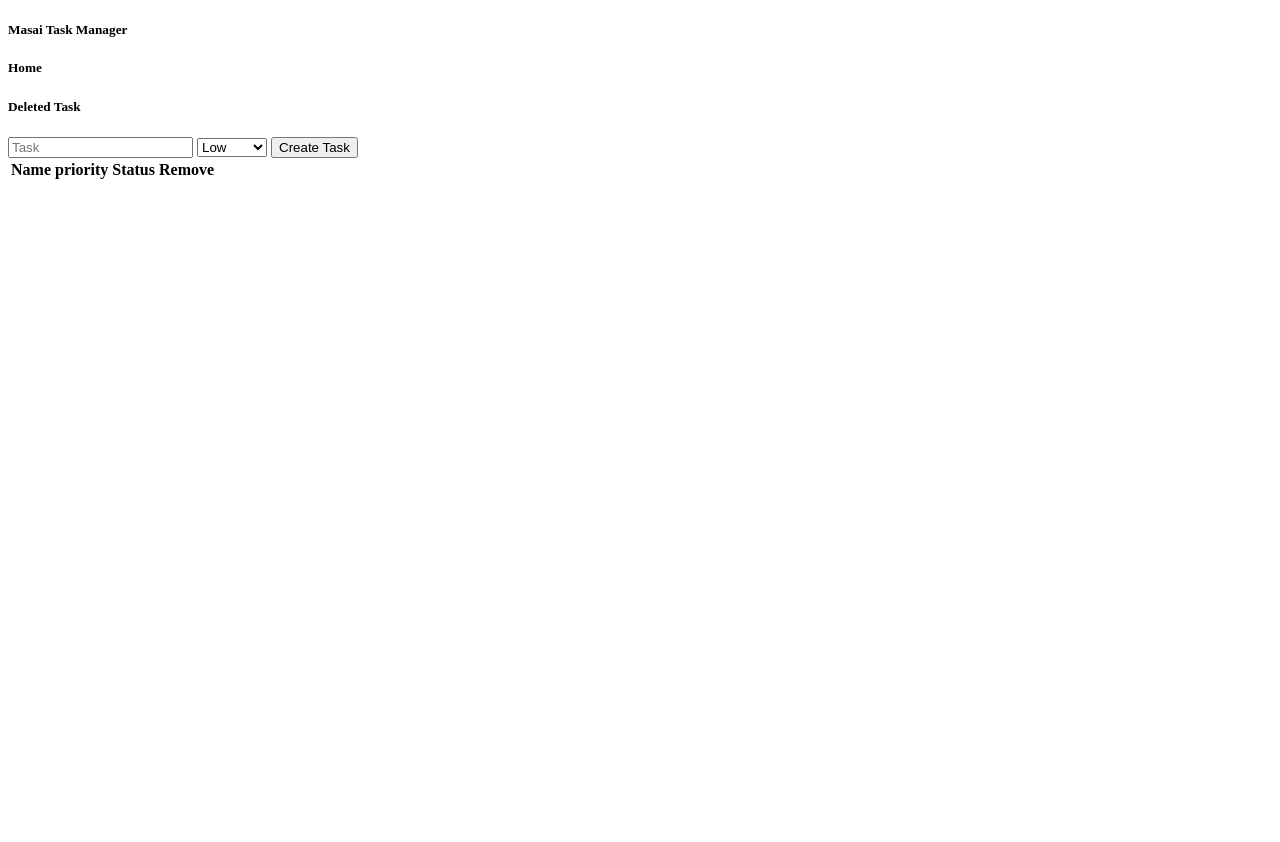
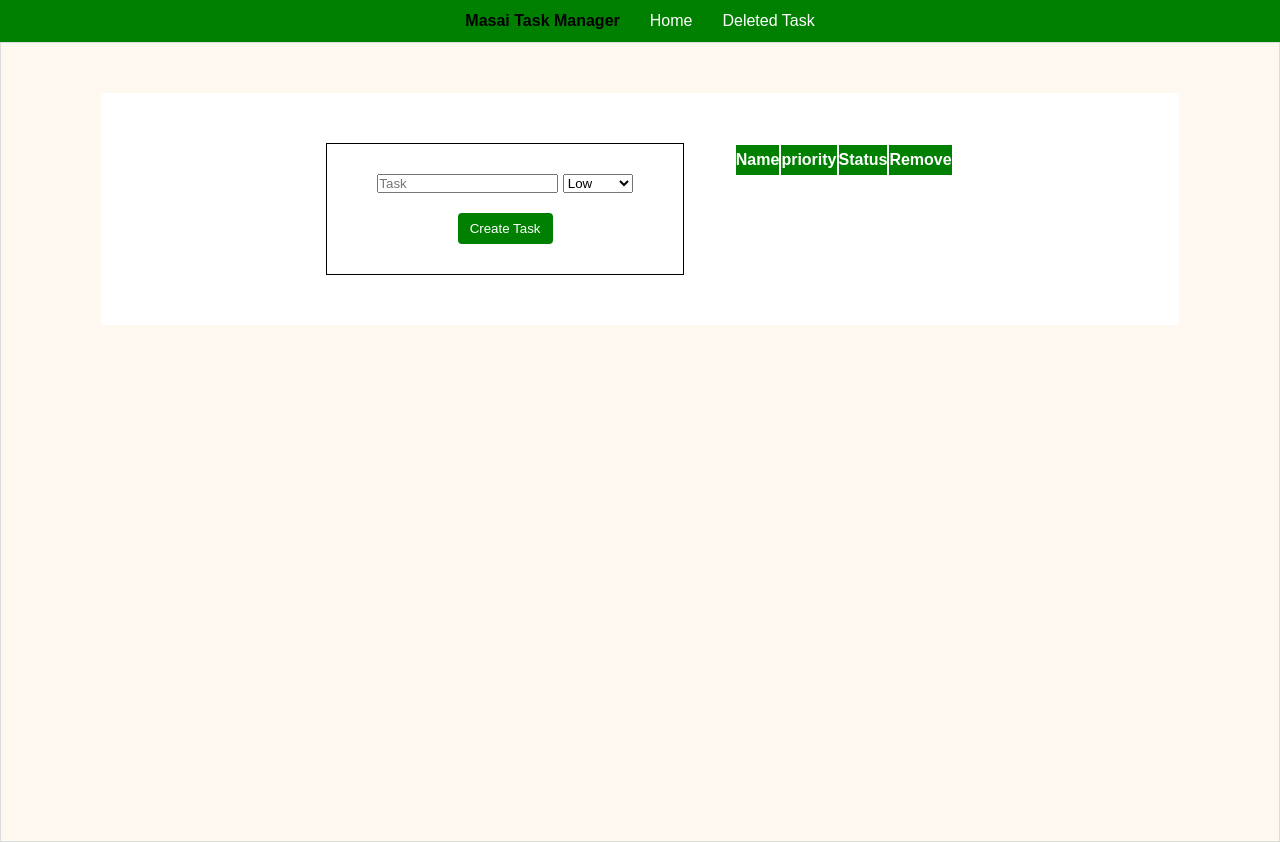
Before and after one commit to pradipkumarmadheshiya/Todo_app_using_localstorage, a plain HTML site: page index.html in a window 1280 px wide. Before the commit the page ends 800 px from the top, so only its background shows below. Drawn offline with Linux system fonts and the light colour scheme.

Commit message:
index.html

```diff
--- a/index.html
+++ b/index.html
@@ -4,12 +4,65 @@
     <meta charset="UTF-8">
     <meta name="viewport" content="width=device-width, initial-scale=1.0">
     <title>Document</title>
+    <style>
+        *{
+            padding: 0;
+            margin: 0;
+            font-family: sans-serif, Arial, Helvetica;
+            box-sizing: border-box;
+        }
+        nav{
+            display: flex;
+            justify-content: center;
+            gap: 30px;
+            padding: 12px 0;
+            background-color: green;
+        }
+        nav>a{
+            color: white;
+            text-decoration: none;
+        }
+        .container{
+            background-color: rgb(255, 248, 240);
+            border: 1px solid rgb(220, 220, 220);
+            height: 100vh;
+        }
+        .box{
+            display: flex;
+            justify-content: center;
+            margin: 50px 100px;
+            padding: 50px 0;
+            background-color: white;
+            gap: 50px;
+        }
+        .input{
+            border: 1px solid black;
+            padding: 30px 50px;
+        }
+        .btn{
+            display: flex;
+            justify-content: center;
+            margin-top: 20px;
+        }
+        .btn>button{
+            border: none;
+            background-color: green;
+            padding: 8px 12px;
+            border-radius: 4px;
+            color: white;
+        }
+        thead{
+            background-color: green;
+            color: white;
+            height: 30px;
+            }
+    </style>
 </head>
 <body>
     <nav>
-        <h5>Masai Task Manager</h5>
-        <h5>Home</h5>
-        <h5>Deleted Task</h5>
+        <h4>Masai Task Manager</h4>
+        <a href="index.html">Home</a>
+        <a href="deletedTask.html">Deleted Task</a>
     </nav>
     <div class="container">
         <div class="box">
@@ -20,9 +73,12 @@
                     <option value="medium">Medium</option>
                     <option value="high">High</option>
                 </select>
-                <button id="btn">Create Task</button>
+                <br>
+                <div class="btn">
+                    <button>Create Task</button>
+                </div>
             </div>
-            <div class="table-side">
+            <div class="table">
                 <table>
                     <thead>
                         <tr>
```
Also changed, not shown: deletedTask.html (added).
